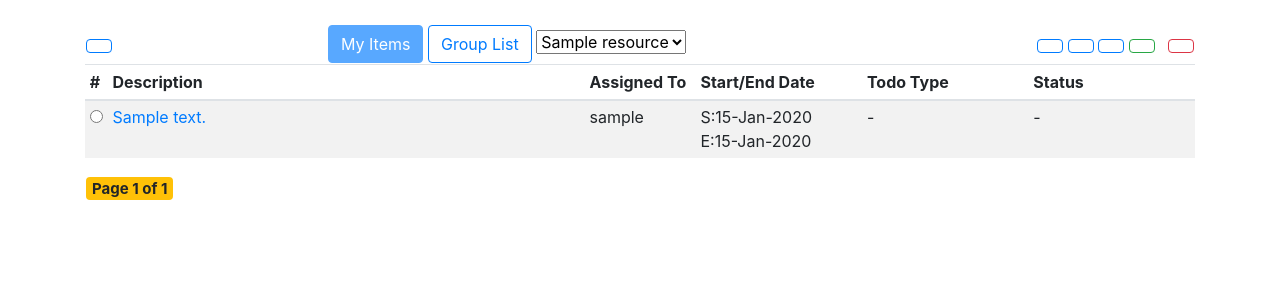
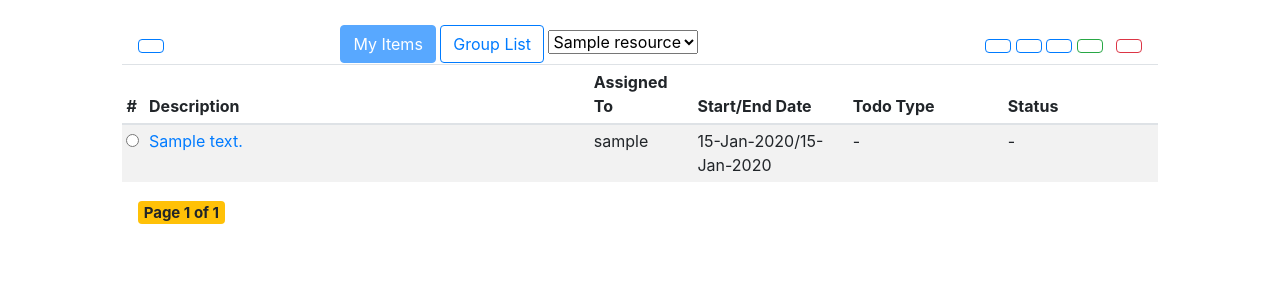
Before and after one commit to gkumarm/uct, a Django app: page /todo/ in a window 1280 px wide. Shown: the part 76-376 px from the top of the page. Run offline with Django 3.2, Linux system fonts and the light colour scheme; a user stored in the database is signed in; tables that the repository leaves empty hold one stand-in row (values such as "Sample post"); some libraries are stand-ins or nearby versions.

Commit message:
Container lay out changed to be container-fluid type

```diff
--- a/todo/templates/todo/todo_index.html
+++ b/todo/templates/todo/todo_index.html
@@ -7,9 +7,11 @@ $(function () {
 })
 </script>
 <br>
-<div class="container">
-<div class="row row-g">
-  <div class="col">
+<div class="container-fluid ">  <!-- <div class="container-fluid "> -->
+  <div class="row"> <!-- <div class="row"> -->
+    <div class="col-1">&nbsp;</div>
+    <div class="col-10"> <!-- <div class="col-10"> -->
+      <div class="col row-g">
       <table id="actionPanel" width="100%" cellpadding="1" cellspacing="0" border="0" class="ta">
       <tr valign="middle" class="st">
           <td align="left" class="NormalText">
@@ -72,7 +74,6 @@ $(function () {
       </tr>
       </table>
     </div>
-</div>
 
     <form name="form1">
       <table class="table table-sm table-striped">
@@ -91,26 +92,24 @@ $(function () {
           {% if forloop.first %}
           {% endif %}
           <tr>
-      <td><input type="RADIO" id="pk_radio" value="{{ todo.pk }}"/></th>
+            <td><input type="RADIO" name="pk_radio" id="pk_radio" value="{{ todo.pk }}"/></td>
             <td><a href="{% url 'todo_edit' todo.pk %}">{{ todo.short_desc }}</a></td>
             <td>{{ todo.assigned_to.user.username }}</td>
-      <td>S:{{ todo.start_date|date:"d-M-Y"|default:"-" }}<br>E:{{ todo.end_date|date:"d-M-Y"|default:"-" }}</td>
+            <td>{{ todo.start_date|date:"d-M-Y"|default:"-" }}/{{ todo.end_date|date:"d-M-Y"|default:"-" }}</td>
             <td>{{ todo.todo_type|default:"-" }}</td>
             <td>{{ todo.status|default:"-" }}</td>
           </tr>
           {% empty %}
           <tr>
-      <td>&nbsp;</th>
-      <td colspan="4"><h5><span class="badge badge-warning"></span></h5></th>
+            <td>&nbsp;</td>
+            <td colspan="5"><h5><span class="badge badge-warning"></span></h5></td>
           </tr>
           {% endfor %}
         </tbody>
       </table>
     </form>
 
-
-<div class="row row-g">
-  <div class="col">
+  <div class="col row-g">
     <table id="actionPanel" width="100%" cellpadding="1" cellspacing="0" border="0" class="ta">
     <tr valign="middle" class="st">
         {% if is_paginated %}
@@ -155,6 +154,9 @@ $(function () {
         </tr>
       </table>
     </div>
-</div>
-</div>
+
+    </div> <!-- <div class="col-10"> -->
+    <div class="col-1">&nbsp;</div>
+  </div> <!-- <div class="row"> -->
+</div>  <!-- <div class="container-fluid "> -->
 {% endblock %}
```
Lines whose indentation alone changed are shown as unchanged.
